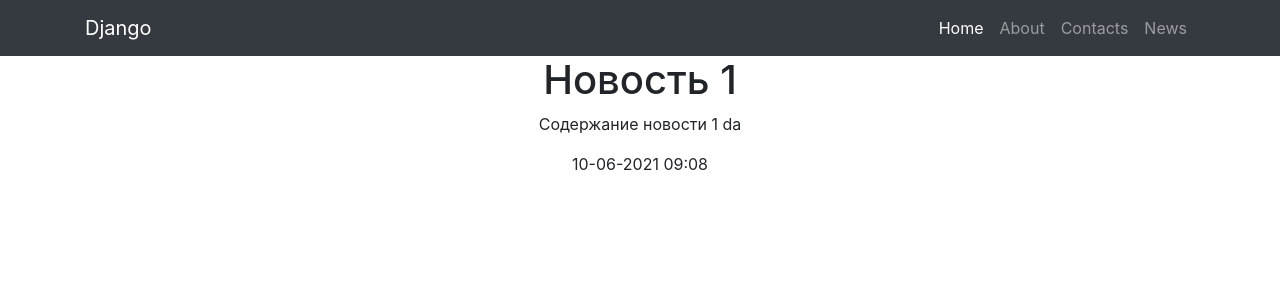
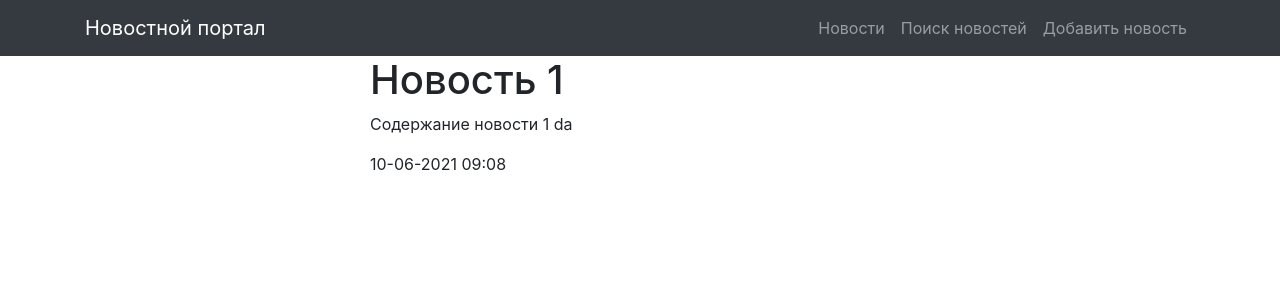
Before and after one commit to OlegModenov/NewsPaper, a Django app: page /news/8 in a window 1280 px wide. Shown: the top 300 px of the page. Run offline with Django 3.2, Linux system fonts and the light colour scheme; data comes from the database, SQL or seed files in the repository; both versions use the stored data as it was after the commit; some libraries are stand-ins or nearby versions.

Commit message:
Настроен внешний вид

```diff
--- a/news/models.py
+++ b/news/models.py
@@ -1,5 +1,6 @@
 from django.db import models
 from django.contrib.auth.models import User
+from django.urls import reverse
 
 
 class Author(models.Model):
@@ -36,9 +37,13 @@ class Author(models.Model):
 
 class Category(models.Model):
     title = models.CharField(max_length=255, unique=True)
+    subscribers = models.ForeignKey(User, on_delete=models.CASCADE)
 
     def __str__(self):
         return f"title - {self.title}"
+
+    def get_absolute_url(self):
+        return reverse('news_category', kwargs={'category_id': self.pk})
 
 
 class Post(models.Model):
@@ -53,7 +58,7 @@ class Post(models.Model):
 
     def __str__(self):
         type = 'article' if not self.type else 'news'
-        return f"{self.title}, rating: {self.rating}, type: {type}"
+        return f"{self.title}"
 
     def like(self):
         self.rating += 1
--- a/news/urls.py
+++ b/news/urls.py
@@ -1,11 +1,12 @@
 from django.urls import path
-from .views import NewsList, NewsDetail, NewsSearch, NewsAdd, NewsEdit, NewsDelete
+from .views import NewsList, NewsDetail, NewsSearch, NewsAdd, NewsEdit, NewsDelete, NewsOfCategory
 
 urlpatterns = [
     path('', NewsList.as_view()),
     path('<int:pk>', NewsDetail.as_view(), name='news_one'),
-    path('search', NewsSearch.as_view(), name='news_search'),
+    path('search/', NewsSearch.as_view(), name='news_search'),
     path('add/', NewsAdd.as_view(), name='news_add'),
     path('edit/<int:pk>', NewsEdit.as_view(), name='news_update'),
     path('delete/<int:pk>', NewsDelete.as_view(), name='news_delete'),
+    path('category/<int:category_id>', NewsOfCategory.as_view(), name='news_category'),
 ]
--- a/news/views.py
+++ b/news/views.py
@@ -1,6 +1,6 @@
 from django.views.generic import ListView, DetailView, CreateView, UpdateView, DeleteView
 
-from .models import Post, Author, User
+from .models import Post, Category
 from .filters import PostFilter
 from .forms import NewsForm
 
@@ -13,12 +13,18 @@ class NewsList(LoginRequiredMixin, ListView):
     template_name = 'news.html'
     context_object_name = 'news'
     queryset = Post.objects.order_by('-creation_datetime')
-    paginate_by = 10
+    paginate_by = 3
 
     def get_context_data(self, **kwargs):
         context = super().get_context_data(**kwargs)
         context['posts_amount'] = len(Post.objects.all())
+        context['categories'] = Category.objects.all()
         return context
+
+
+class NewsOfCategory(NewsList):
+    def get_queryset(self):
+        return Post.objects.filter(category=self.kwargs['category_id'])
 
 
 class NewsSearch(ListView):
@@ -26,7 +32,7 @@ class NewsSearch(ListView):
     template_name = 'news_search.html'
     context_object_name = 'news'
     queryset = Post.objects.order_by('-creation_datetime')
-    paginate_by = 10
+    paginate_by = 5
 
     def get_context_data(self, **kwargs):
         context = super().get_context_data(**kwargs)
--- /dev/null
+++ b/templates/default.html
@@ -0,0 +1,78 @@
+{% load static %}
+
+<!DOCTYPE html>
+<html lang="en">
+
+<head>
+
+    <meta charset="utf-8">
+    <meta name="viewport" content="width=device-width, initial-scale=1, shrink-to-fit=no">
+    <meta name="description" content="">
+    <meta name="author" content="">
+
+    <title>Django {% block title %} {% endblock title %}</title>
+
+    <!-- Bootstrap core CSS -->
+    <link href="{% static 'vendor/bootstrap/css/bootstrap.min.css' %}" rel="stylesheet">
+
+</head>
+
+<body>
+
+<!-- Navigation -->
+<nav class="navbar navbar-expand-lg navbar-dark bg-dark static-top">
+    <div class="container">
+        <a class="navbar-brand" href="/news/">Новостной портал</a>
+        <button class="navbar-toggler" type="button" data-toggle="collapse" data-target="#navbarResponsive"
+                aria-controls="navbarResponsive" aria-expanded="false" aria-label="Toggle navigation">
+            <span class="navbar-toggler-icon"></span>
+        </button>
+        <div class="collapse navbar-collapse" id="navbarResponsive">
+            <ul class="navbar-nav ml-auto">
+                <!--          <li class="nav-item">-->
+                <!--            <a class="nav-link" href="#">Контакты</a>-->
+                <!--          </li>-->
+                <li class="nav-item">
+                    <a class="nav-link" href="/news/">Новости</a>
+                </li>
+                <li class="nav-item">
+                    <a class="nav-link" href="{% url 'news_search' %}">Поиск новостей</a>
+                </li>
+                <li class="nav-item">
+                    <a class="nav-link" href="{% url 'news_add' %}">Добавить новость</a>
+                </li>
+            </ul>
+        </div>
+    </div>
+</nav>
+
+<!-- Page Content -->
+<div class="container">
+    <div class="row">
+
+
+        <!-- Sidebar -->
+        <div class="col-md-3">
+            <div class="list-group">
+                {% for item in categories %}
+                <a href="{{ item.get_absolute_url }}" class="list-group-item list-group-item-action">
+                    {{ item.title }}
+                </a>
+                {% endfor %}
+            </div>
+        </div>
+
+        <div class="col-md-9">
+            {% block content %}
+            {% endblock content %}
+        </div>
+    </div>
+</div>
+
+<!-- Bootstrap core JavaScript -->
+<script src="{% static 'vendor/jquery/jquery.slim.min.js' %}"></script>
+<script src="{% static 'vendor/bootstrap/js/bootstrap.bundle.min.js' %}"></script>
+
+</body>
+
+</html>
--- a/templates/flatpages/default.html
+++ /dev/null
@@ -1,67 +0,0 @@
-{% load static %}
-
-<!DOCTYPE html>
-<html lang="en">
-
-<head>
-
-  <meta charset="utf-8">
-  <meta name="viewport" content="width=device-width, initial-scale=1, shrink-to-fit=no">
-  <meta name="description" content="">
-  <meta name="author" content="">
-
-  <title>Django {% block title %} {% endblock title %}</title>
-
-  <!-- Bootstrap core CSS -->
-  <link href="{% static 'vendor/bootstrap/css/bootstrap.min.css' %}" rel="stylesheet">
-
-</head>
-
-<body>
-
-  <!-- Navigation -->
-  <nav class="navbar navbar-expand-lg navbar-dark bg-dark static-top">
-    <div class="container">
-      <a class="navbar-brand" href="#">Django</a>
-      <button class="navbar-toggler" type="button" data-toggle="collapse" data-target="#navbarResponsive" aria-controls="navbarResponsive" aria-expanded="false" aria-label="Toggle navigation">
-        <span class="navbar-toggler-icon"></span>
-      </button>
-      <div class="collapse navbar-collapse" id="navbarResponsive">
-        <ul class="navbar-nav ml-auto">
-          <li class="nav-item active">
-            <a class="nav-link" href="/home/">Home
-              <span class="sr-only">(current)</span>
-            </a>
-          </li>
-          <li class="nav-item">
-            <a class="nav-link" href="#">About</a>
-          </li>
-          <li class="nav-item">
-            <a class="nav-link" href="#">Contacts</a>
-          </li>
-          <li class="nav-item">
-            <a class="nav-link" href="/news/">News</a>
-          </li>
-        </ul>
-      </div>
-    </div>
-  </nav>
-
-  <!-- Page Content -->
-  <div class="container">
-    <div class="row">
-      <div class="col-lg-12 text-center">
-       {% block content %}
-       {{ flatpage.content }}
-       {% endblock content %}
-      </div>
-    </div>
-  </div>
-
-  <!-- Bootstrap core JavaScript -->
-  <script src="{% static 'vendor/jquery/jquery.slim.min.js' %}"></script>
-  <script src="{% static 'vendor/bootstrap/js/bootstrap.bundle.min.js' %}"></script>
-
-</body>
-
-</html>
--- a/templates/news.html
+++ b/templates/news.html
@@ -1,4 +1,4 @@
-{% extends 'flatpages/default.html' %}
+{% extends 'default.html' %}
 
 {% load custom_filters %}
 
@@ -9,8 +9,7 @@ News
 {% block content %}
 
     <h1>Новости</h1>
-    <p> Количество новостей: {{ posts_amount }}</p>
-    <p> <a href="{% url 'news_search' %}">Search</a></p>
+    <!--   <p> Количество новостей: {{ posts_amount }}</p>-->
 
     {% if news %}
         {% for news_one in news %}
--- a/templates/news_add.html
+++ b/templates/news_add.html
@@ -1,4 +1,4 @@
-{% extends 'flatpages/default.html' %}
+{% extends 'default.html' %}
 
 {% block title %} Create news {% endblock title %}
 
--- a/templates/news_delete.html
+++ b/templates/news_delete.html
@@ -1,4 +1,4 @@
-{% extends 'flatpages/default.html' %}
+{% extends 'default.html' %}
 
 {% load custom_filters %}
 
--- a/templates/news_edit.html
+++ b/templates/news_edit.html
@@ -1,4 +1,4 @@
-{% extends 'flatpages/default.html' %}
+{% extends 'default.html' %}
 
 {% block title %} Edit news {% endblock title %}
 
--- a/templates/news_one.html
+++ b/templates/news_one.html
@@ -1,4 +1,4 @@
-{% extends 'flatpages/default.html' %}
+{% extends 'default.html' %}
 
 {% load custom_filters %}
 
```
Also changed, not shown: templates/news_search.html (+4 -6 lines), db.sqlite3.
